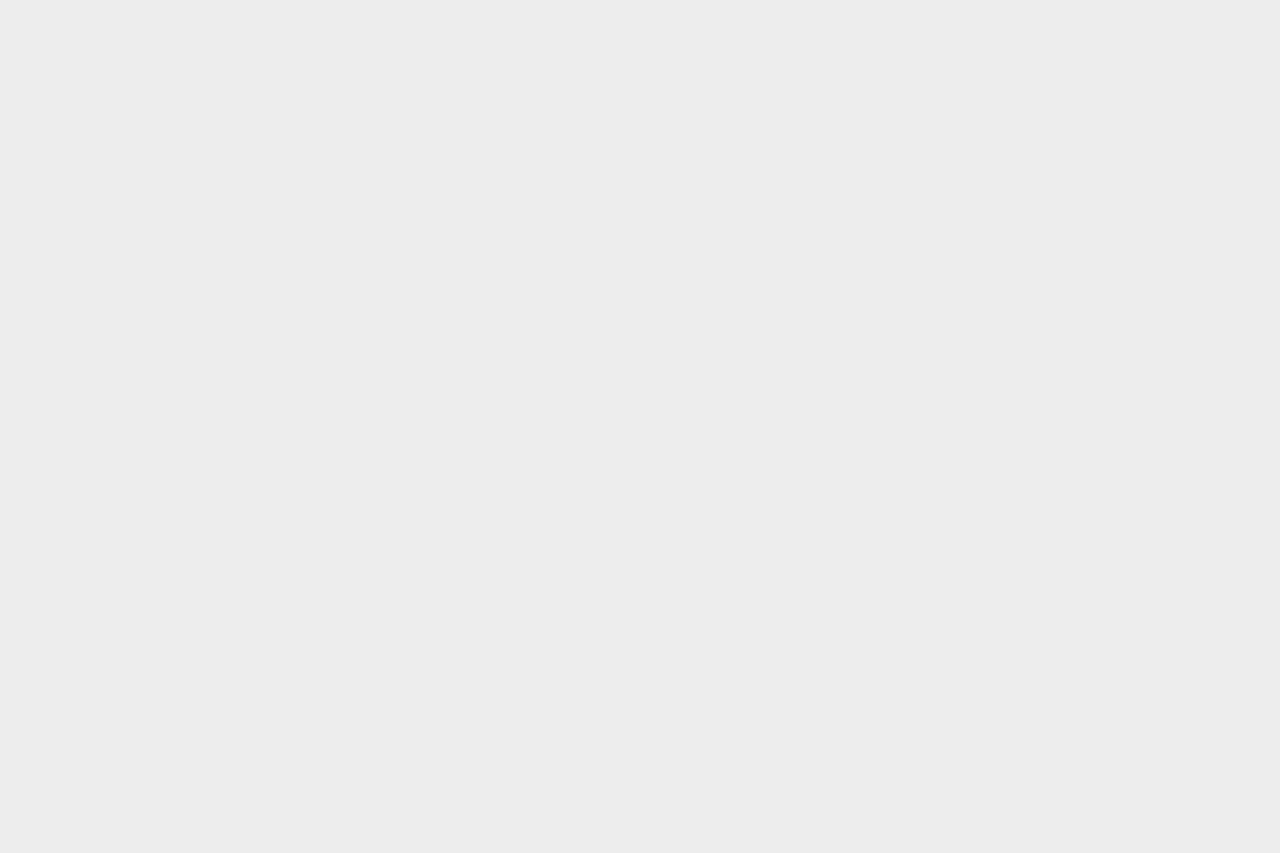
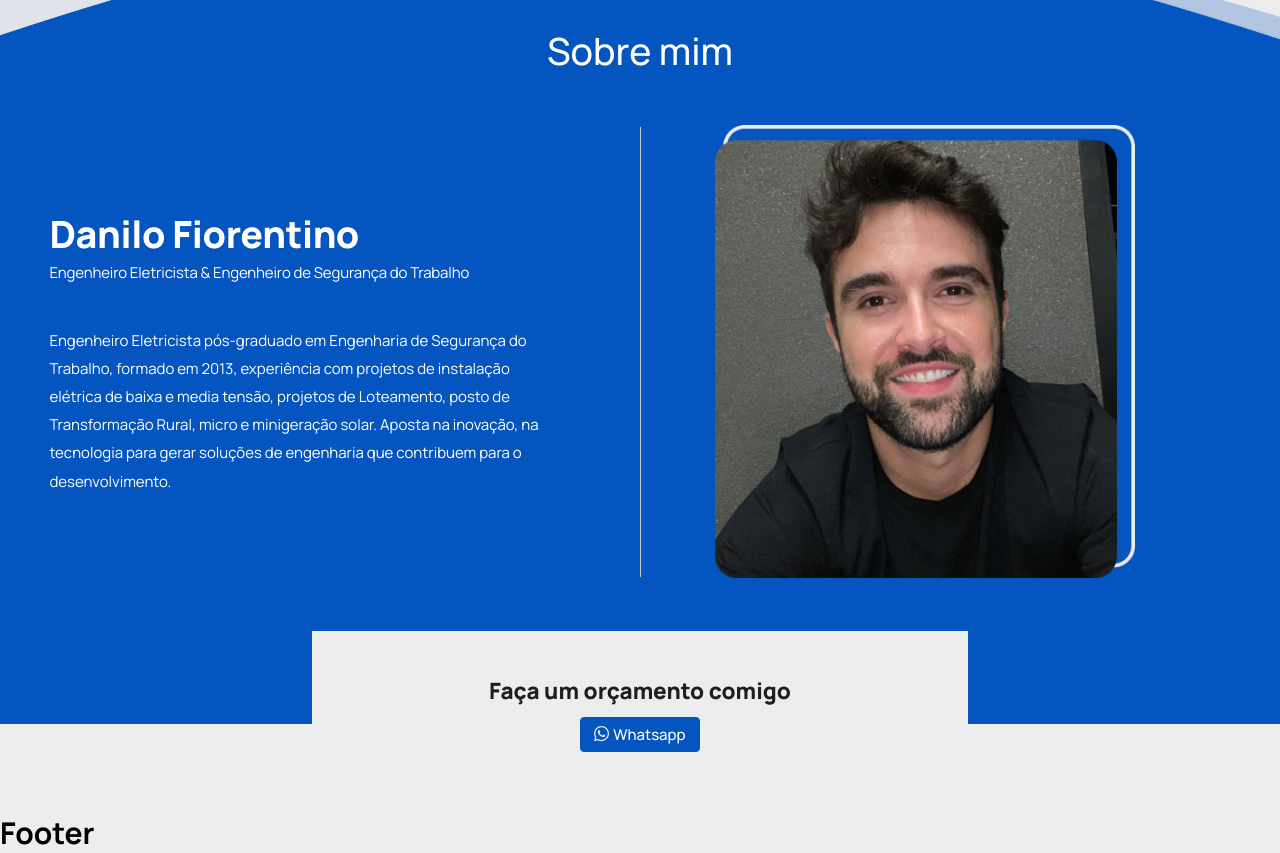
Before and after one commit to jhoownogueira/danilofiorentino, a Next.js app: page / in a window 1280 px wide. Shown: the part 1620-2473 px from the top of the page. Before the commit the page ends 1622 px from the top, so only its background shows below. Built offline with nearby package versions, Linux system fonts and the light colour scheme.

Commit message:
:art: Style(Home): Sobre mim

```diff
--- a/src/pages/index.tsx
+++ b/src/pages/index.tsx
@@ -6,12 +6,14 @@ import {
   SecondaryButton,
   ServicosContainer,
   Slide,
+  SobreMim,
 } from "../styles/pages/Index";
 import { Swiper, SwiperSlide } from "swiper/react";
 import { Autoplay, Pagination } from "swiper";
 import "swiper/css";
 import "swiper/css/pagination";
 import { FileText, Fire, House, Lightning } from "phosphor-react";
+import { ButtonWhatsapp } from "../styles/Header";
 
 export default function Home() {
   return (
@@ -104,6 +106,41 @@ export default function Home() {
             <SecondaryButton>Todos os serviços</SecondaryButton>
           </div>
         </ServicosContainer>
+        <SobreMim>
+          <div className="grid">
+            <h2>Sobre mim</h2>
+            <div className="content">
+              <div className="left">
+                <h3>Danilo Fiorentino</h3>
+                <span>
+                  Engenheiro Eletricista & Engenheiro de Segurança do Trabalho
+                </span>
+                <p>
+                  Engenheiro Eletricista pós-graduado em Engenharia de Segurança
+                  do Trabalho, formado em 2013, experiência com projetos de
+                  instalação elétrica de baixa e media tensão, projetos de
+                  Loteamento, posto de Transformação Rural, micro e minigeração
+                  solar. Aposta na inovação, na tecnologia para gerar soluções
+                  de engenharia que contribuem para o desenvolvimento.
+                </p>
+              </div>
+              <div className="line"></div>
+              <div className="right">
+                <img src="/images/daniloHome.png" />
+              </div>
+            </div>
+            <div className="banner">
+              <h3>Faça um orçamento comigo</h3>
+              <ButtonWhatsapp
+                href="https://api.whatsapp.com/send?phone=5517996353232"
+                target="_blank"
+              >
+                <img src="/icons/wwp.svg" />
+                Whatsapp
+              </ButtonWhatsapp>
+            </div>
+          </div>
+        </SobreMim>
       </HomeContainer>
     </>
   );
--- a/src/styles/pages/Index.ts
+++ b/src/styles/pages/Index.ts
@@ -106,7 +106,6 @@ export const ButtonOrcamento = styled.button`
     transition: all 0.2s ease-out;
     background: ${(props) => props.theme["primary-color-hover"]};
   }
-
 `;
 
 export const ServicosContainer = styled.section`
@@ -130,7 +129,7 @@ export const ServicosContainer = styled.section`
       font-size: 2.5rem;
       line-height: 3rem;
       text-align: center;
-      color: ${props => props.theme["gray-600"]};
+      color: ${(props) => props.theme["gray-600"]};
     }
 
     .servicos {
@@ -155,7 +154,7 @@ export const ServicosContainer = styled.section`
 export const CardServicos = styled.div`
   width: 100%;
   max-width: 16.875rem;
-  height: 17rem;
+  height: 18rem;
   display: flex;
   flex-direction: column;
   align-items: center;
@@ -202,4 +201,129 @@ export const SecondaryButton = styled.button`
     color: ${(props) => props.theme.white};
     transition: all 0.2s ease-out;
   }
-`
+`;
+
+export const SobreMim = styled.section`
+  width: 100%;
+  height: 836px;
+  background: url("/images/bgSobreMim.png") no-repeat center center;
+  display: flex;
+  justify-content: center;
+  align-items: center;
+  .grid {
+    width: 100%;
+    max-width: 80.75rem;
+    padding: 0 1rem;
+    display: flex;
+    gap: 3.5rem;
+    flex-direction: column;
+    align-items: center;
+
+    h2 {
+      font-weight: 500;
+      font-size: 2.5rem;
+      line-height: 3rem;
+      text-align: center;
+      color: ${(props) => props.theme.white};
+    }
+
+    .banner {
+      display: flex;
+      gap: 0.25rem;
+      flex-direction: column;
+      align-items: center;
+      width: 100%;
+      max-width: 43.75rem;
+      padding: 2.5rem 2.25rem;
+      background: ${(props) => props.theme.background};
+      margin-bottom: -13.75rem;
+
+      h3 {
+        font-weight: 800;
+        font-size: 1.5rem;
+        line-height: 3rem;
+        text-align: center;
+        color: ${(props) => props.theme["gray-600"]};
+      }
+    }
+
+    .content {
+      width: 100%;
+      display: flex;
+      gap: 5rem;
+      justify-content: space-between;
+      align-items: center;
+      .left {
+        width: 50%;
+
+        h3,
+        span,
+        p {
+          color: ${(props) => props.theme.white};
+        }
+
+        h3 {
+          font-weight: 800;
+          font-size: 2.5rem;
+          line-height: 3.4375rem;
+          letter-spacing: -0.01em;
+        }
+
+        span {
+          display: block;
+          font-weight: 400;
+          font-size: 1rem;
+          line-height: 1.375rem;
+          letter-spacing: -0.01em;
+          margin-top: 0.25rem;
+          margin-bottom: 2.875rem;
+        }
+
+        p {
+          font-weight: 400;
+          font-size: 1rem;
+          line-height: 1.875rem;
+        }
+      }
+      .line {
+        width: 1px;
+        height: 450px;
+        background: ${(props) => props.theme["gray-200"]};
+      }
+      .right {
+        width: 50%;
+        img {
+          width: 100%;
+          max-width: 420px;
+        }
+      }
+    }
+
+  }
+
+  @media (max-width: 850px) {
+    height: 780px;
+    background-size: cover;
+    align-items: flex-start;
+    padding-top: 5rem;
+    .grid {
+      h2 {
+        display: none;
+      }
+      .banner {
+        margin-bottom: -10.75rem;
+      }
+      .content {
+        width: 100%;
+        flex-direction: column;
+        .left {
+          width: 100%;
+          text-align: center;
+        }
+        .line {
+          display: none;
+        }
+      }
+    }
+  }
+`;
```
